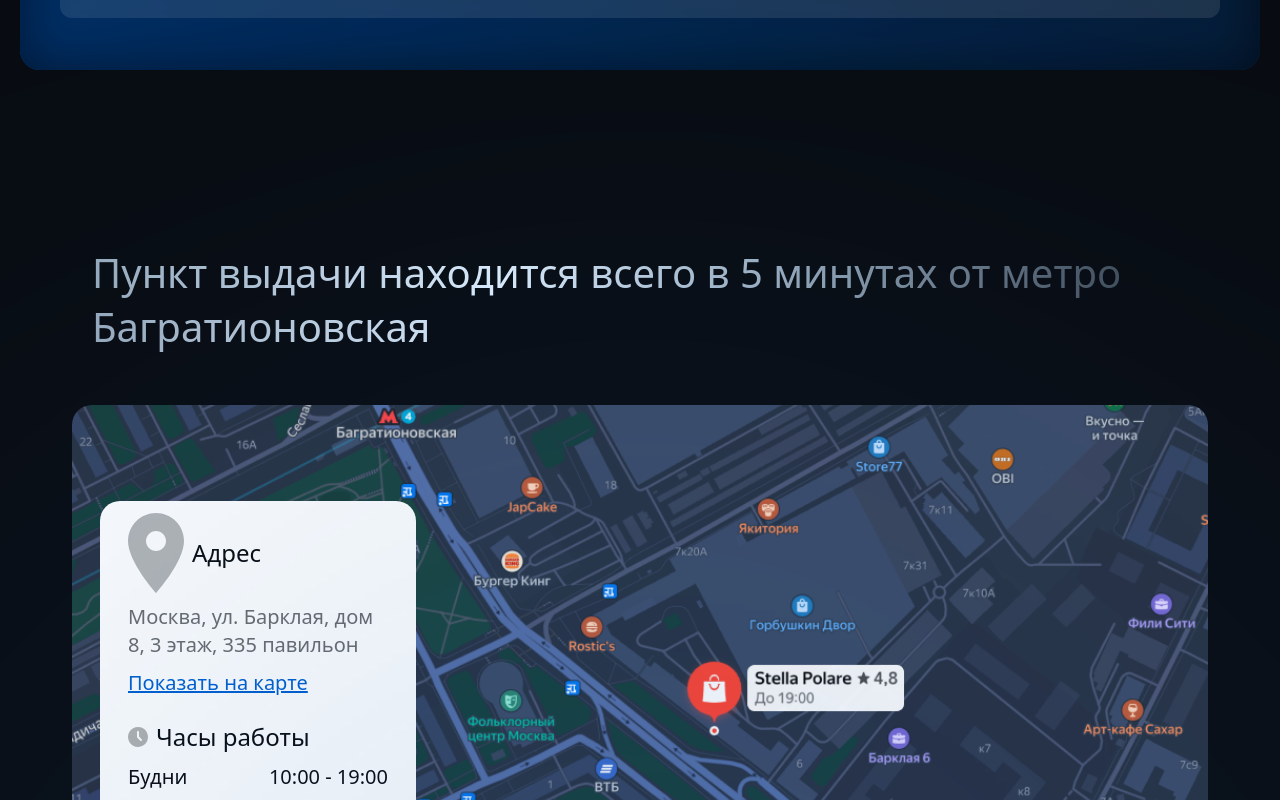
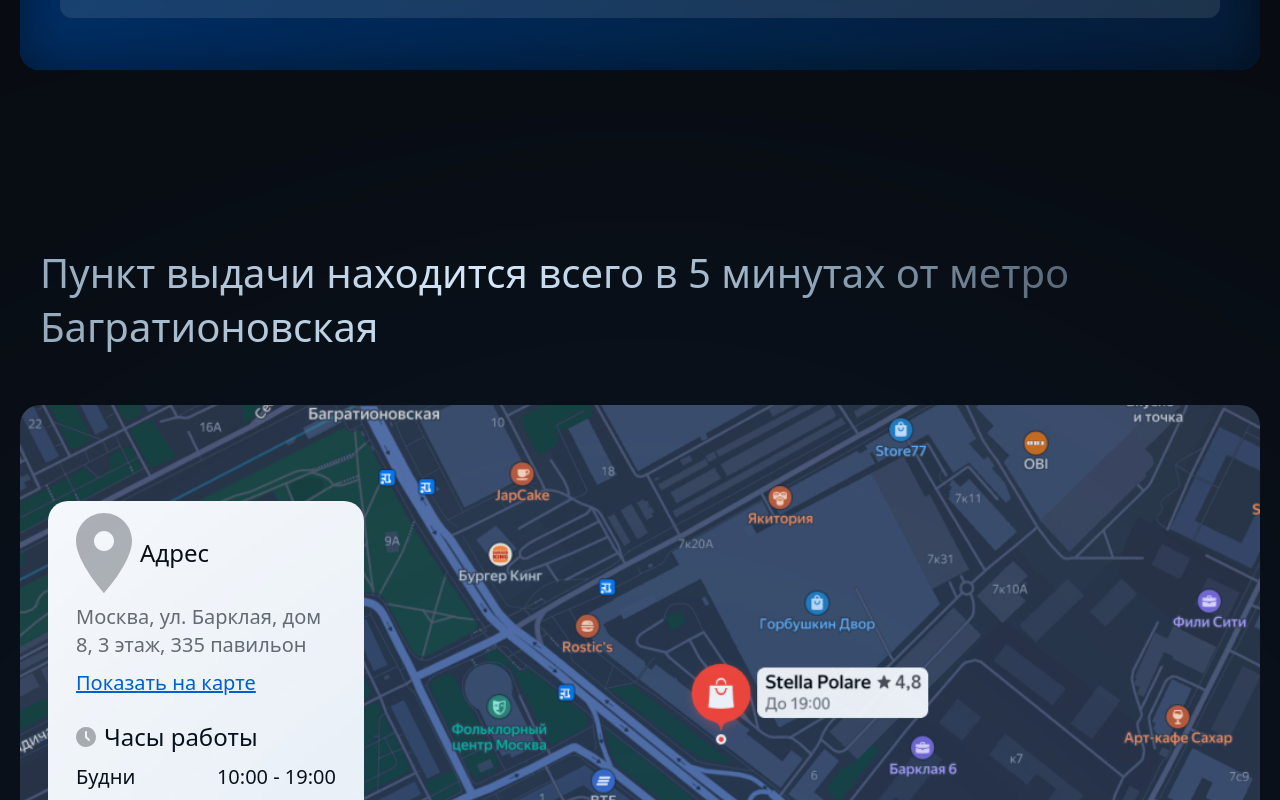
Before and after one commit to imka07/Stella-Polare, a Vue app: page / in a window 1280 px wide. Shown: the part 5860-6660 px from the top of the page. Built offline with nearby package versions, Linux system fonts and the light colour scheme.

Commit message:
lil style fix and favicon + naming

```diff
--- a/index.html
+++ b/index.html
@@ -2,9 +2,9 @@
 <html lang="">
   <head>
     <meta charset="UTF-8">
-    <link rel="icon" href="/favicon.ico">
+    <link rel="icon" href="/logo.png">
     <meta name="viewport" content="width=device-width, initial-scale=1.0">
-    <title>Vite App</title>
+    <title>Stella Polare</title>
   </head>
   <body>
     <div id="app"></div>
--- a/src/components/LocationSection.vue
+++ b/src/components/LocationSection.vue
@@ -1,5 +1,5 @@
 <template>
-  <section class="pt-17 xl:pt-30 mx-5 xl:px-13">
+  <section class="pt-17 xl:pt-30 mx-5 xl:mx-5">
     <h2
       class="text-2xl xl:text-[2.5rem] font-medium mr-5 xl:mx-5 bg-[linear-gradient(to_right,_rgba(153,172,190,1)_0%,_rgba(224,240,255,1)_37%,_rgba(153,172,190,1)_63%,_rgba(50,61,72,1)_100%)] bg-clip-text text-transparent"
     >
--- a/src/components/icons/logo.vue
+++ b/src/components/icons/logo.vue
@@ -1,3 +1,9 @@
+<script>
+export default {
+  name: 'LogoIcon'
+}
+</script>
+
 <template>
   <svg
     class="z-10 w-10 xl:w-15 aspect-[1/1]"
```
Also changed, not shown: public/logo.png (added), 1 other file (tests, documents, lock files or other folders).
